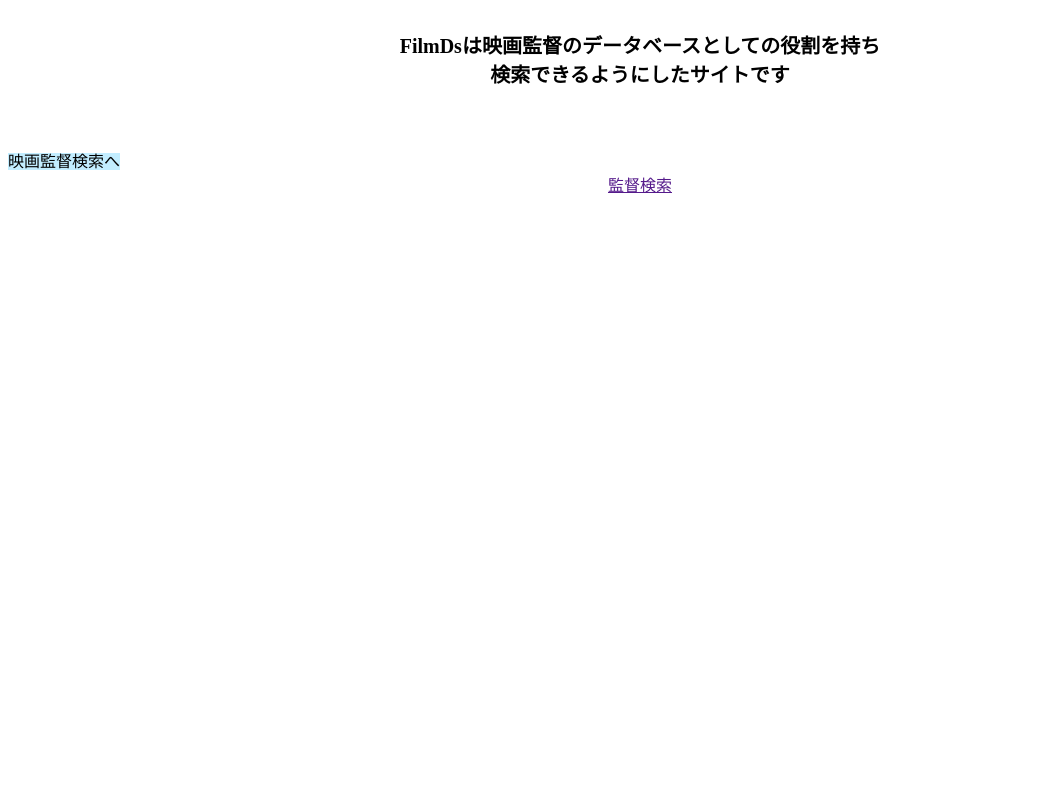
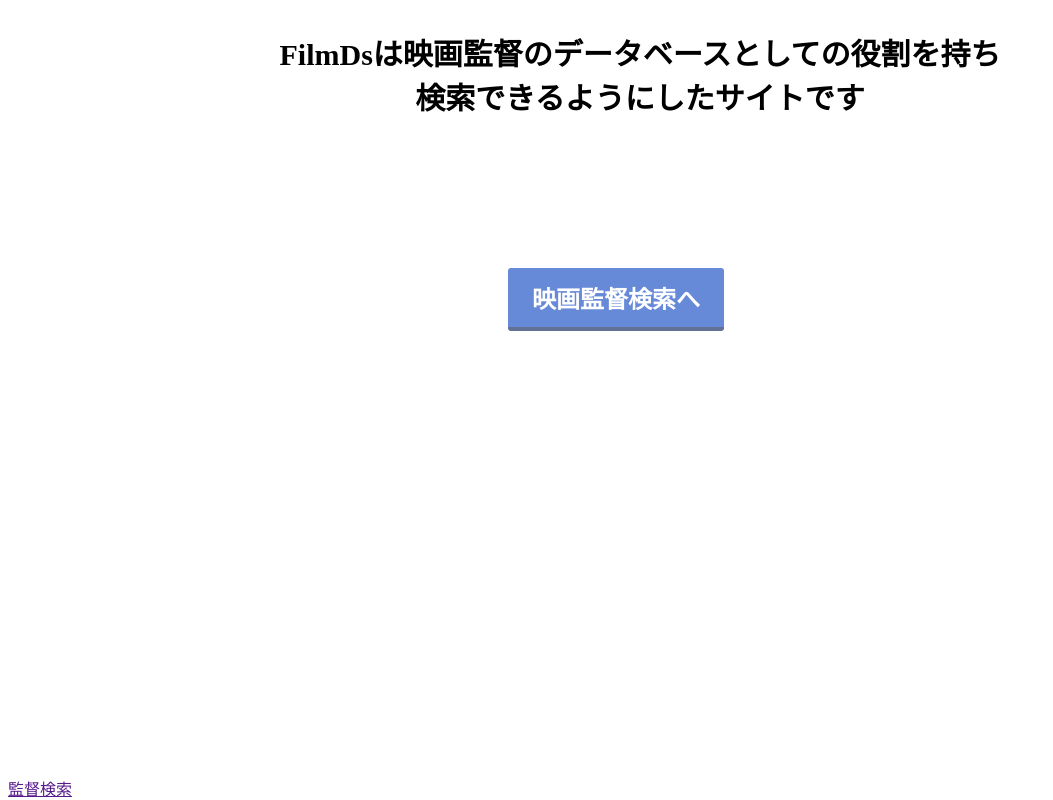
Before and after one commit to wakeupaddress/FilmDs, a PHP site: page /top_page.php in a window 1280 px wide. Shown: the whole page, without its empty margins (0-1053 px from the left). Run offline with PHP 8.4, Linux system fonts and the light colour scheme.

Commit message:
top_page.phpのcssをコーディングし、デザインを整えた他

```diff
--- /dev/null
+++ b/public_html/css/search_engine-styles.css
@@ -0,0 +1,4 @@
+h1{
+  text-align: left;
+
+}
--- a/public_html/css/styles.css
+++ b/public_html/css/styles.css
@@ -1,17 +1,33 @@
 h1 {
-  font-size: 20px;
-  text-align: center;
+  font-size: 30px;
+  text-align:center;
   font-family: vardana sans-serif;
   margin-top: 30px;
-  margin-bottom: 60px;
+  margin-bottom: 130px;
 }
 
-.icon {
-  text-align: center;
+/* h2 {
+  color:white;
+  width: 168px;
+  margin: 0 auto;
   font-family: vardana sans-serif;
-  background-color: #c2edff;
+  background-color: #2c96c4;
+  background-clip:padding-box;
+} */
+
+h2 {
+  display: inline-block;
+  padding: 0.5em 1em;
+  text-decoration: none;
+  background: #668ad8;
+  color: #FFF;
+  border-bottom: solid 4px #627295;
+  border-radius: 3px;
+  margin-left:500px;
 }
 
 footer{
-  text-align:center;
+  text-align:left;
+  position: absolute;/*←絶対位置*/
+  bottom: 0; /*下に固定*/
 }
--- a/public_html/top_page.php
+++ b/public_html/top_page.php
@@ -8,8 +8,8 @@
 </head>
 <body>
 <!-- リンク未設定のためhref属性は空欄 -->
-<h1>FilmDsは映画監督のデータベースとしての役割を持ち</br>検索できるようにしたサイトです</h1>
-    <a class="icon"> 映画監督検索へ </a>
+  <h1>FilmDsは映画監督のデータベースとしての役割を持ち</br>検索できるようにしたサイトです</h1>
+  <h2> 映画監督検索へ </h2>
   <footer>
     <a href = ""> 監督検索 </a>
   </footer>
```
Also changed, not shown: public_html/search_engine.php (+1 -10 lines).
